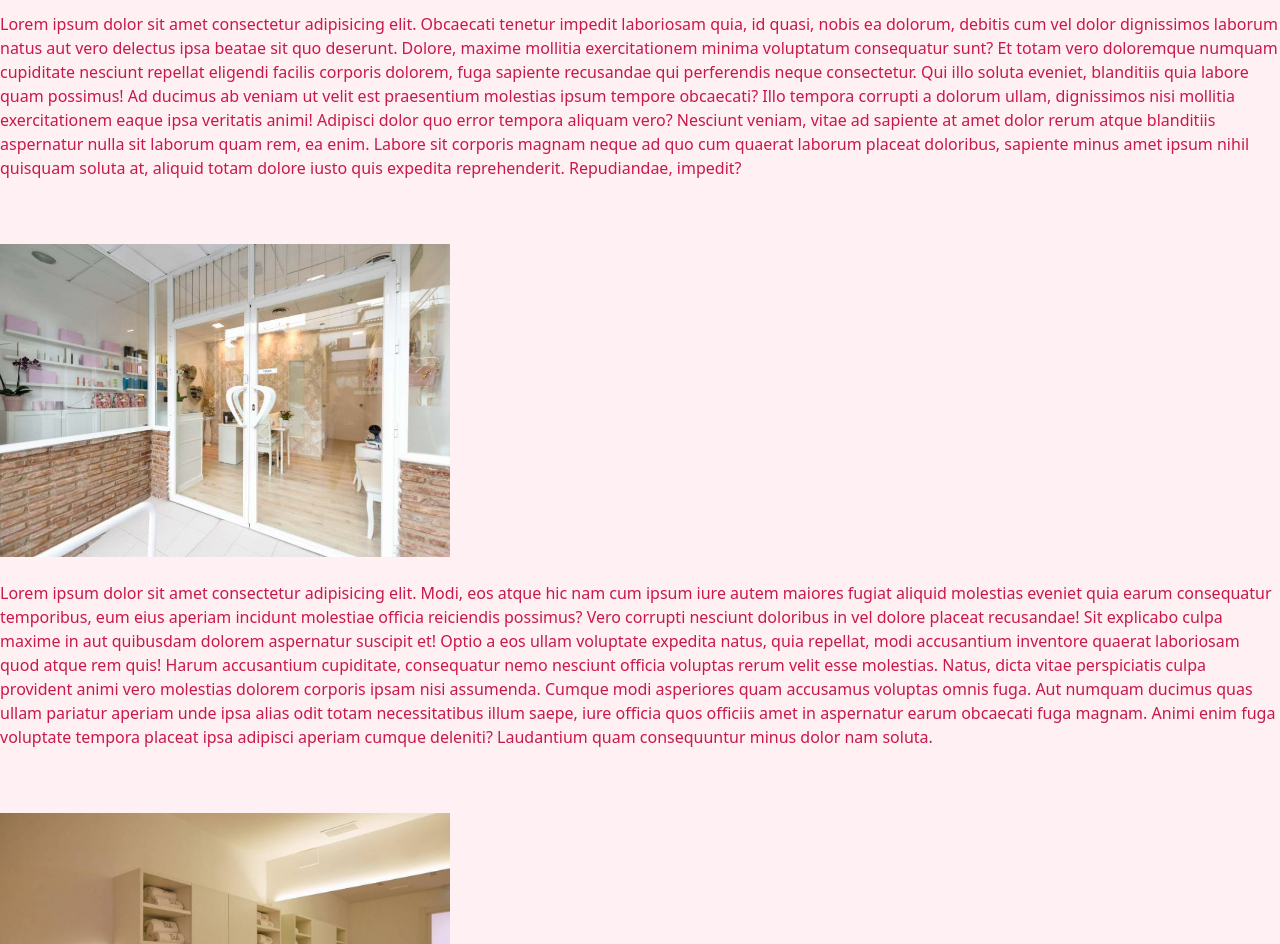
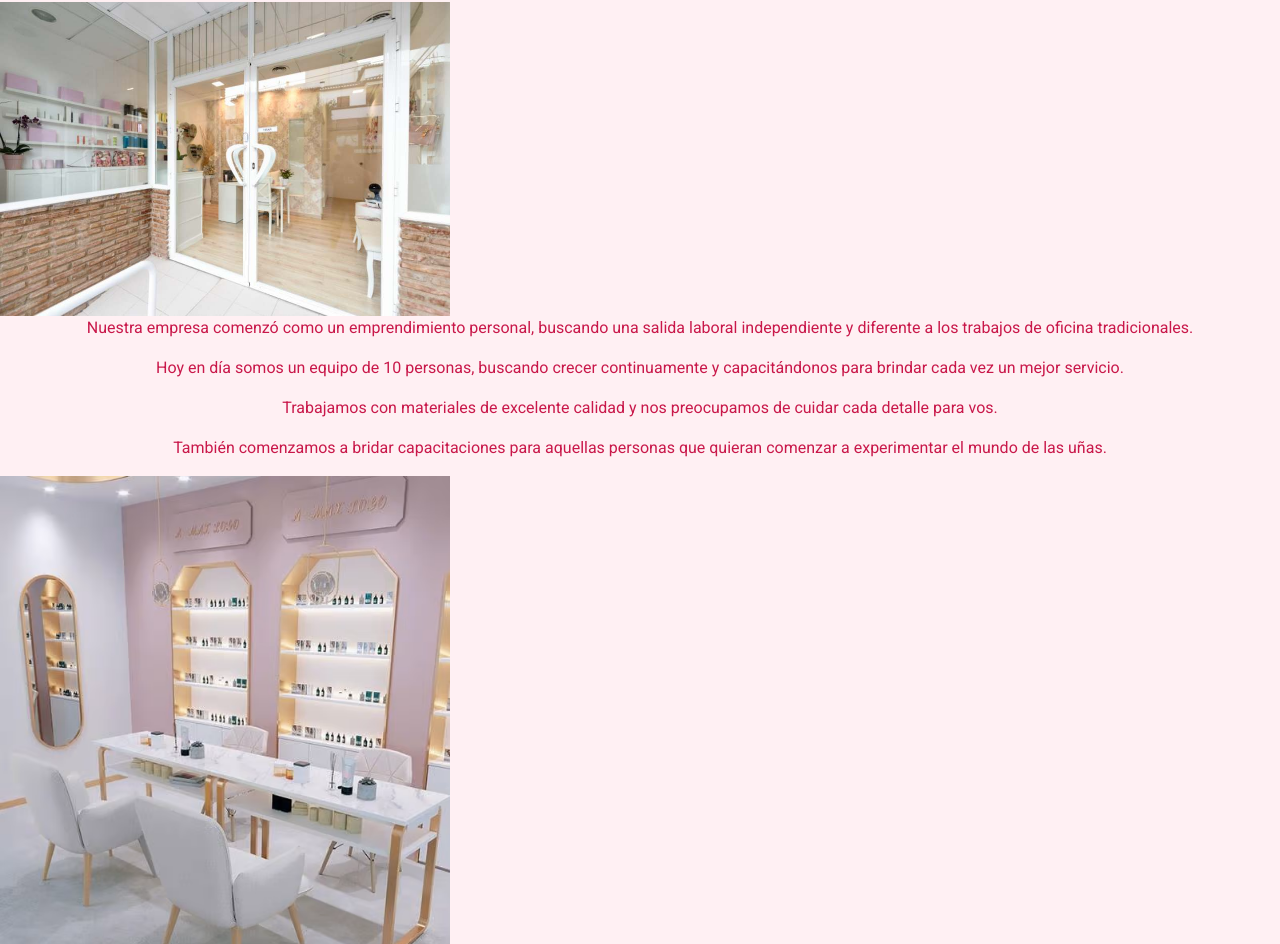
Before and after one commit to LuciaSantellan/LuciaSantellan, a website: page pages/Nosotros.html in a window 1280 px wide. Shown: the part 392-1336 px from the top of the page. Drawn offline with nearby package versions, Linux system fonts and the light colour scheme.

```diff
--- a/pages/Nosotros.html
+++ b/pages/Nosotros.html
@@ -50,25 +50,19 @@
           </nav>
     </header>
     <main>
-        <h1 class="titulo__subt caja_sub">Nosotros</h1>
-
-        <p class="parrafo">Lorem ipsum dolor sit amet consectetur adipisicing elit. Obcaecati tenetur impedit laboriosam quia, id quasi, nobis ea dolorum, debitis cum vel dolor dignissimos laborum natus aut vero delectus ipsa beatae sit quo deserunt. Dolore, maxime mollitia exercitationem minima voluptatum consequatur sunt? Et totam vero doloremque numquam cupiditate nesciunt repellat eligendi facilis corporis dolorem, fuga sapiente recusandae qui perferendis neque consectetur. Qui illo soluta eveniet, blanditiis quia labore quam possimus! Ad ducimus ab veniam ut velit est praesentium molestias ipsum tempore obcaecati? Illo tempora corrupti a dolorum ullam, dignissimos nisi mollitia exercitationem eaque ipsa veritatis animi! Adipisci dolor quo error tempora aliquam vero? Nesciunt veniam, vitae ad sapiente at amet dolor rerum atque blanditiis aspernatur nulla sit laborum quam rem, ea enim. Labore sit corporis magnam neque ad quo cum quaerat laborum placeat doloribus, sapiente minus amet ipsum nihil quisquam soluta at, aliquid totam dolore iusto quis expedita reprehenderit. Repudiandae, impedit?</p>
-        <br>
-        <br>
+        <h2 class="titulo__subt caja_sub">Nosotros</h2>
+        <div>
         <img src="../assets/images/entrada centro.jpg" alt="ingresoCentro" class="foto__nosotros">
-        <br>
-        <br>
-        <p class="parrafo">Lorem ipsum dolor sit amet consectetur adipisicing elit. Modi, eos atque hic nam cum ipsum iure autem maiores fugiat aliquid molestias eveniet quia earum consequatur temporibus, eum eius aperiam incidunt molestiae officia reiciendis possimus? Vero corrupti nesciunt doloribus in vel dolore placeat recusandae! Sit explicabo culpa maxime in aut quibusdam dolorem aspernatur suscipit et! Optio a eos ullam voluptate expedita natus, quia repellat, modi accusantium inventore quaerat laboriosam quod atque rem quis! Harum accusantium cupiditate, consequatur nemo nesciunt officia voluptas rerum velit esse molestias. Natus, dicta vitae perspiciatis culpa provident animi vero molestias dolorem corporis ipsam nisi assumenda. Cumque modi asperiores quam accusamus voluptas omnis fuga. Aut numquam ducimus quas ullam pariatur aperiam unde ipsa alias odit totam necessitatibus illum saepe, iure officia quos officiis amet in aspernatur earum obcaecati fuga magnam. Animi enim fuga voluptate tempora placeat ipsa adipisci aperiam cumque deleniti? Laudantium quam consequuntur minus dolor nam soluta.</p>
-        <br>
-        <br>
-        <img src="../assets/images/centro.jpg" alt="centro" class="foto__nosotros">
-        <br>
-        <br>
-        <p class="parrafo">Lorem ipsum dolor sit amet consectetur adipisicing elit. Omnis fuga ducimus possimus, aperiam atque, quibusdam magnam commodi neque cum culpa minima doloribus a dolore mollitia eveniet dolores officia repellat vel consequuntur sed id. Natus ut illum odit totam magnam excepturi dolorum autem blanditiis exercitationem tenetur vitae vero iste tempore asperiores est, quo sint soluta cumque corporis sunt laudantium non itaque fugiat? Explicabo iste velit deleniti voluptate optio? Praesentium, reprehenderit. Dolorem quaerat, non assumenda provident repellat excepturi magni laboriosam iusto atque est dicta quasi sequi ducimus nam in sint incidunt illo, animi ad molestiae! Qui nobis voluptatum repudiandae iusto itaque necessitatibus quia, similique facere optio natus excepturi inventore aliquid quibusdam commodi ad vitae asperiores iure fuga sunt odit. Unde quae ipsam delectus quod, tempora repudiandae sed nostrum tenetur ex fugit necessitatibus alias, error laudantium reiciendis facilis recusandae suscipit culpa eveniet adipisci maiores ipsa assumenda quidem facere! Quos, maiores! Reprehenderit, dolorum culpa.</p>
-        <br>
-        <br>
+        </div>
+        <div class="nosotros">
+        <p class="parrafo">Nuestra empresa comenzó como un emprendimiento personal, buscando una salida laboral independiente y diferente a los trabajos de oficina tradicionales.</p>
+        <p class="parrafo">Hoy en día somos un equipo de 10 personas, buscando crecer continuamente y capacitándonos para brindar cada vez un mejor servicio. </p>
+        <p class="parrafo">Trabajamos con materiales de excelente calidad y nos preocupamos de cuidar cada detalle para vos. </p>
+        <p class="parrafo">También comenzamos a bridar capacitaciones para aquellas personas que quieran comenzar a experimentar el mundo de las uñas.</p>
+        </div>
+      <div>
         <img src="../assets/images/centro 2.jpg" alt="centro" class="foto__nosotros">
-        <br>
+      </div>
 
     </main>
 
--- a/scss/style.scss
+++ b/scss/style.scss
@@ -53,12 +53,17 @@
         border: 3px solid;
         border-color: white;
     }
-    .parrafo{color: #c9184a;}
+    .parrafo{
+        font-family: 'Roboto', sans-serif;
+        color: #c9184a;}
     .foto{
         width: 100%;
     }
     .foto__nosotros{
         width: 450px;
+    }
+    .nosotros{
+        text-align: center;
     }
     .mapa{
         overflow: hidden;
```
Also changed, not shown: css/style.css, 1 other file.
